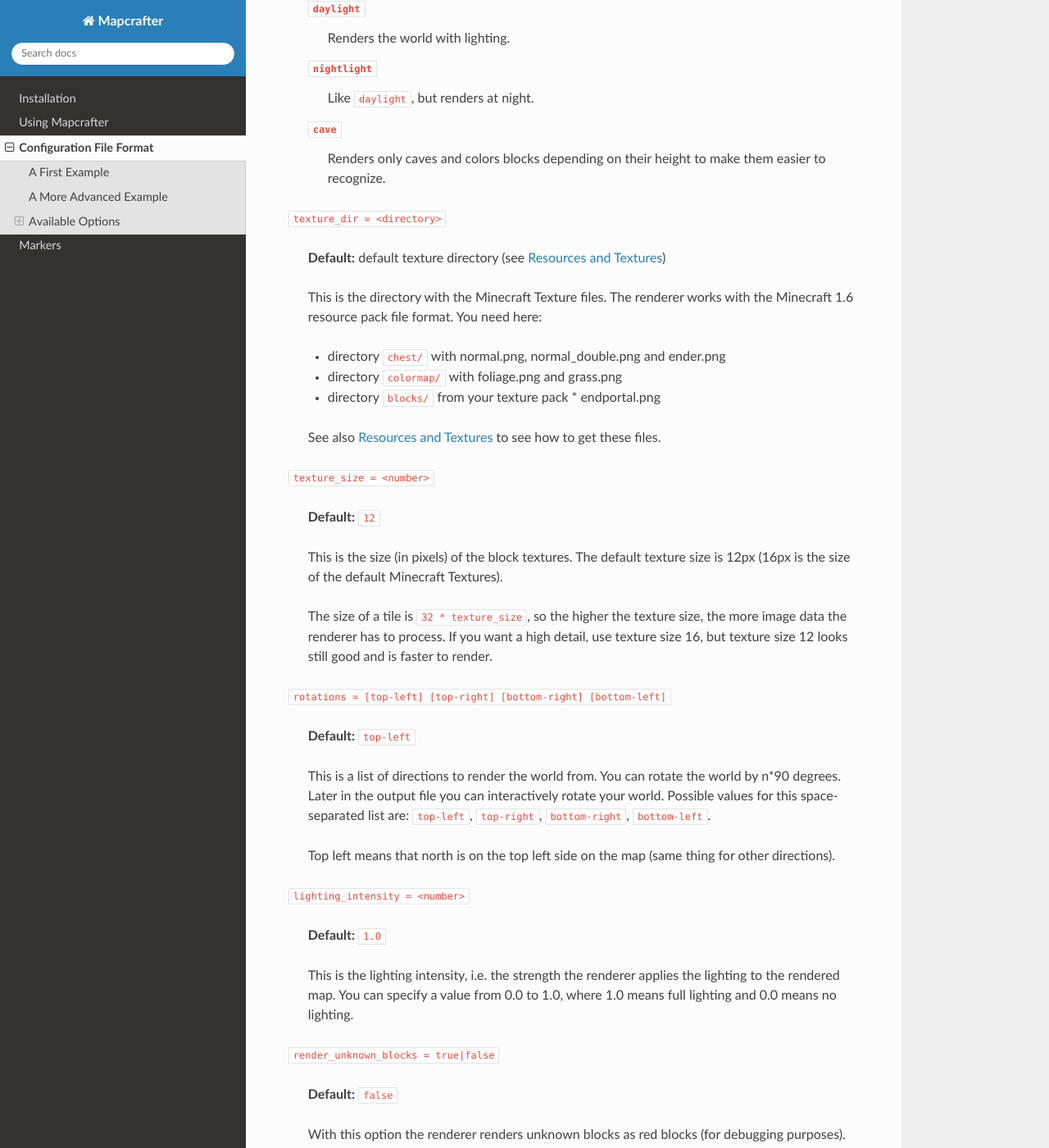
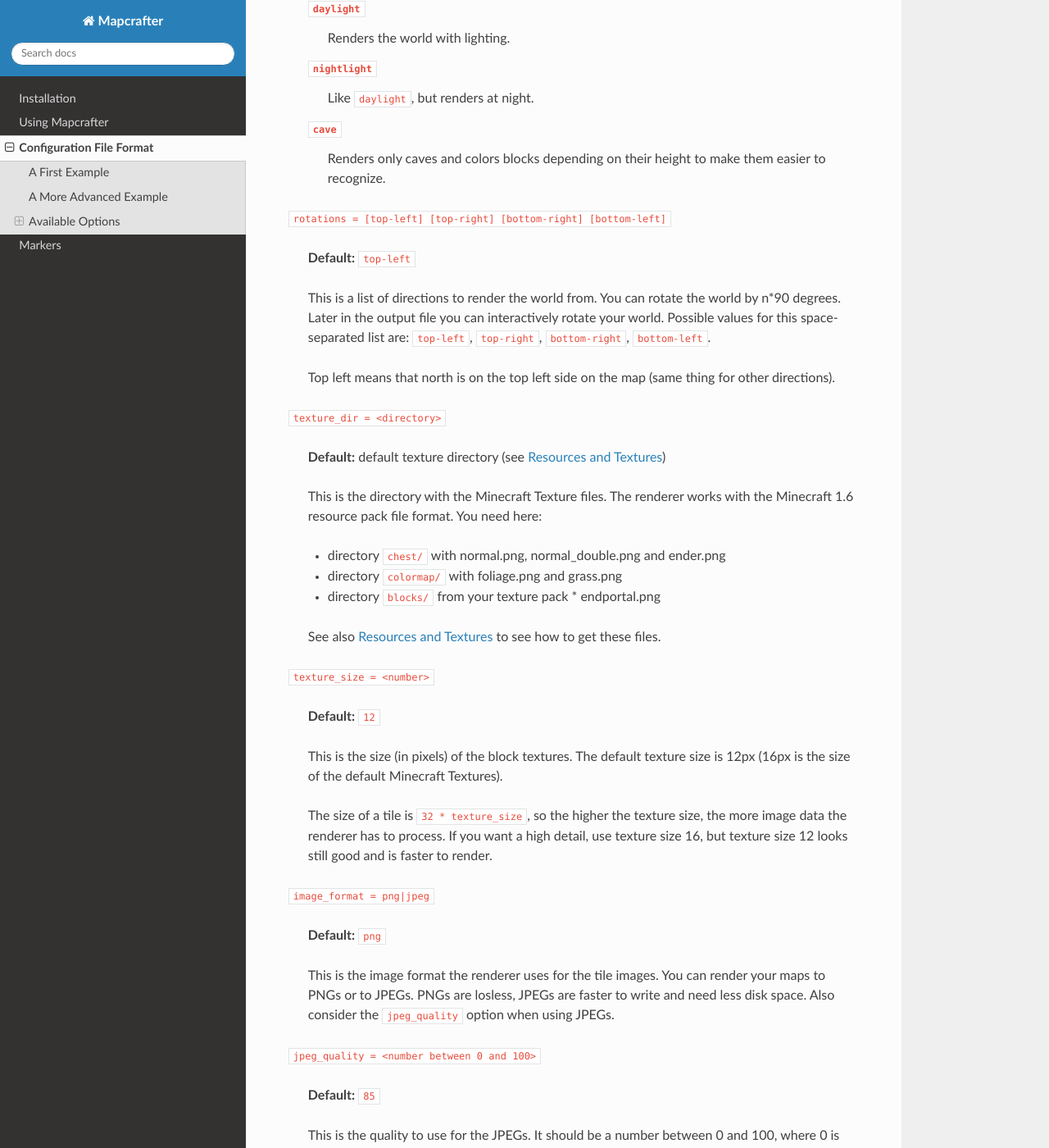
Before and after one commit to mapcrafter/mapcrafter, a Sphinx documentation site: the page built from docs/configuration.rst, in a window 1280 px wide and 1400 px high, scrolled down 6429 px. Shown: the whole window at 82% size. Built offline with Sphinx 7.4.7 and the Read the Docs theme 2.0.0, drawn with Linux system fonts in a browser that asks for light colours; some of the changed text lies outside the part shown.

Commit message:
Re-ordered some map options and documented image format options.

```diff
--- a/docs/configuration.rst
+++ b/docs/configuration.rst
@@ -310,6 +310,18 @@ Map Options
         Renders only caves and colors blocks depending on their height
         to make them easier to recognize.
 
+``rotations = [top-left] [top-right] [bottom-right] [bottom-left]``
+
+    **Default:** ``top-left``
+
+    This is a list of directions to render the world from. You can rotate the
+    world by n*90 degrees. Later in the output file you can interactively
+    rotate your world. Possible values for this space-separated list are:
+    ``top-left``, ``top-right``, ``bottom-right``, ``bottom-left``.
+
+    Top left means that north is on the top left side on the map (same thing
+    for other directions).
+
 ``texture_dir = <directory>``
 
     **Default:** default texture directory (see :ref:`resources_textures`)
@@ -335,17 +347,21 @@ Map Options
     detail, use texture size 16, but texture size 12 looks still good and is
     faster to render.
 
-``rotations = [top-left] [top-right] [bottom-right] [bottom-left]``
+``image_format = png|jpeg``
 
-    **Default:** ``top-left``
+    **Default:** ``png``
 
-    This is a list of directions to render the world from. You can rotate the
-    world by n*90 degrees. Later in the output file you can interactively
-    rotate your world. Possible values for this space-separated list are:
-    ``top-left``, ``top-right``, ``bottom-right``, ``bottom-left``.
+    This is the image format the renderer uses for the tile images.
+    You can render your maps to PNGs or to JPEGs. PNGs are losless,
+    JPEGs are faster to write and need less disk space. Also consider
+    the ``jpeg_quality`` option when using JPEGs.
 
-    Top left means that north is on the top left side on the map (same thing
-    for other directions).
+``jpeg_quality = <number between 0 and 100>``
+
+    **Default:** ``85``
+
+    This is the quality to use for the JPEGs. It should be a number
+    between 0 and 100, where 0 is the worst quality and 100 is the best quality.
 
 ``lighting_intensity = <number>``
 
```
